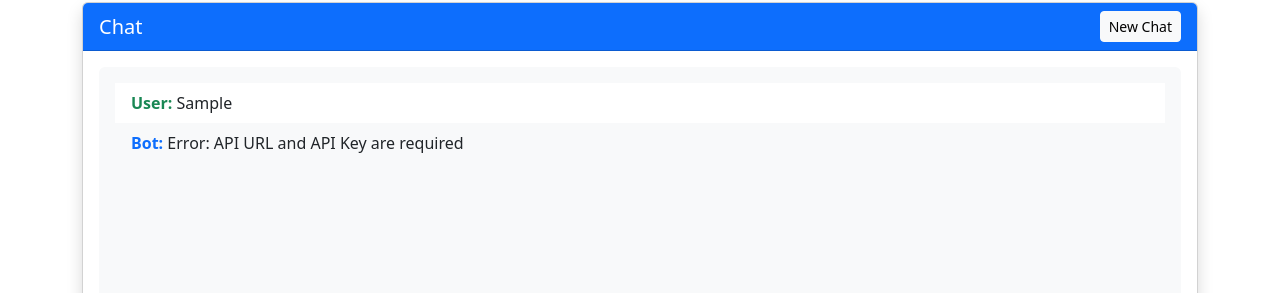
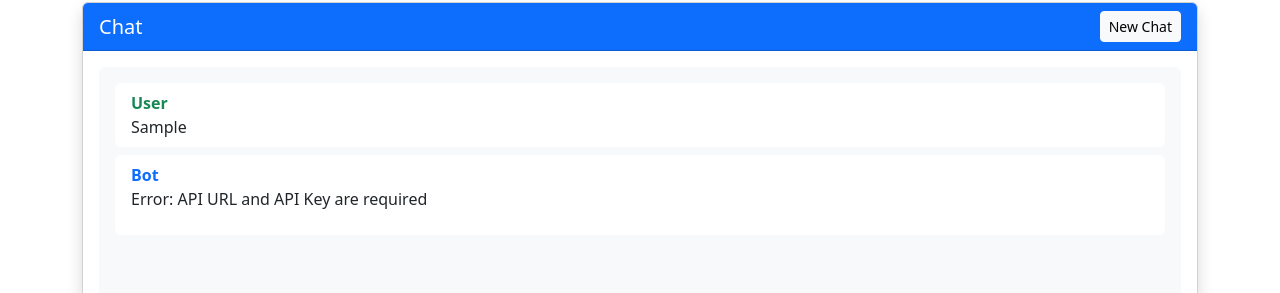
Before and after one commit to mihastele/aimlapi-chat-ui, a Next.js app: page / in a window 1280 px wide. Both pictures are taken after typing "Sample" into the empty fields and a click on the button "Send". Shown: the part 873-1166 px from the top of the page. Built offline with nearby package versions, Linux system fonts and the light colour scheme; no server answers; the database is empty.

Commit message:
Add Markdown

```diff
--- a/package.json
+++ b/package.json
@@ -18,6 +18,9 @@
     "react": "^19.0.0",
     "react-bootstrap": "^2.10.9",
     "react-dom": "^19.0.0",
+    "react-markdown": "^10.1.0",
+    "react-syntax-highlighter": "^15.6.1",
+    "remark-gfm": "^4.0.1",
     "three": "^0.162.0"
   }
 }
--- a/pages/index.js
+++ b/pages/index.js
@@ -5,6 +5,11 @@ import axios from "axios";
 import {Container, Row, Col, Form, Button, Card, ListGroup, InputGroup, Dropdown} from 'react-bootstrap';
 import {useRouter} from 'next/router';
 import Cookies from 'js-cookie';
+// At the top of your file, add these imports
+import ReactMarkdown from 'react-markdown';
+import remarkGfm from 'remark-gfm';
+import { Prism as SyntaxHighlighter } from 'react-syntax-highlighter';
+import { vscDarkPlus } from 'react-syntax-highlighter/dist/cjs/styles/prism';
 
 
 export default function Home() {
@@ -303,14 +308,48 @@ export default function Home() {
                     }}
                 >
                     <ListGroup variant="flush">
-                        {chatHistory.map((msg, idx) => (<ListGroup.Item
-                            key={idx}
-                            className={`border-0 ${msg.sender === 'Bot' ? 'bg-light' : 'bg-white'}`}
-                        >
-                            <strong className={msg.sender === 'Bot' ? 'text-primary' : 'text-success'}>
-                                {msg.sender}:
-                            </strong> {msg.text}
-                        </ListGroup.Item>))}
+                        {chatHistory.map((msg, idx) => (
+                            <ListGroup.Item
+                                key={idx}
+                                className={`border-0 mb-2 rounded ${msg.sender === 'Bot' ? 'bot-message' : 'user-message'}`}
+                            >
+                                <div className="message-header">
+                                    <strong className={msg.sender === 'Bot' ? 'text-primary' : 'text-success'}>
+                                        {msg.sender}
+                                    </strong>
+                                </div>
+                                <div className="message-content">
+                                    {msg.sender === 'Bot' ? (
+                                        <ReactMarkdown
+                                            remarkPlugins={[remarkGfm]}
+                                            components={{
+                                                code({node, inline, className, children, ...props}) {
+                                                    const match = /language-(\w+)/.exec(className || '');
+                                                    return !inline && match ? (
+                                                        <SyntaxHighlighter
+                                                            style={vscDarkPlus}
+                                                            language={match[1]}
+                                                            PreTag="div"
+                                                            {...props}
+                                                        >
+                                                            {String(children).replace(/\n$/, '')}
+                                                        </SyntaxHighlighter>
+                                                    ) : (
+                                                        <code className={className} {...props}>
+                                                            {children}
+                                                        </code>
+                                                    );
+                                                }
+                                            }}
+                                        >
+                                            {msg.text}
+                                        </ReactMarkdown>
+                                    ) : (
+                                        <div>{msg.text}</div>
+                                    )}
+                                </div>
+                            </ListGroup.Item>
+                        ))}
                     </ListGroup>
                 </div>
                 <InputGroup>
```
Also changed, not shown: 1 other file (tests, documents, lock files or other folders).
